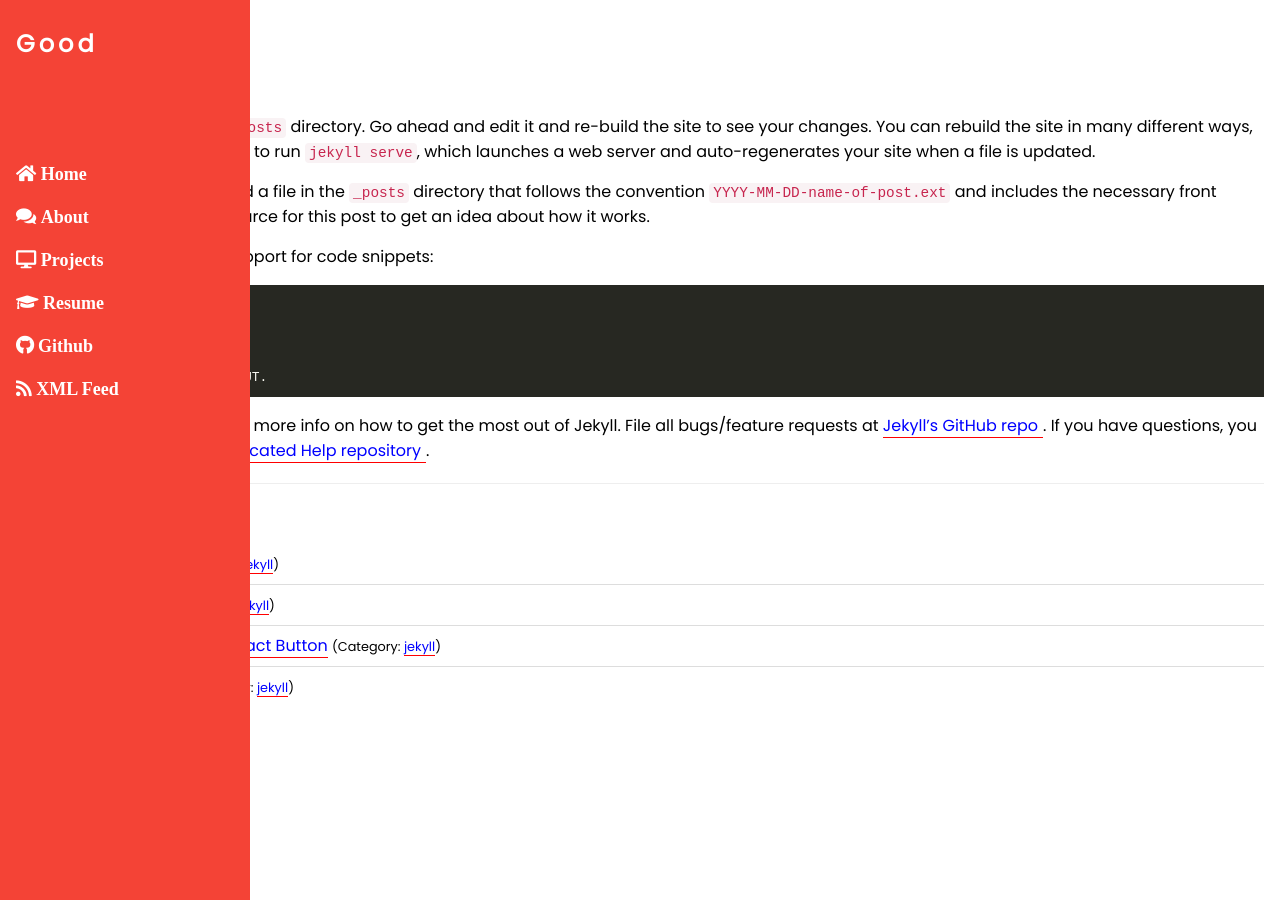
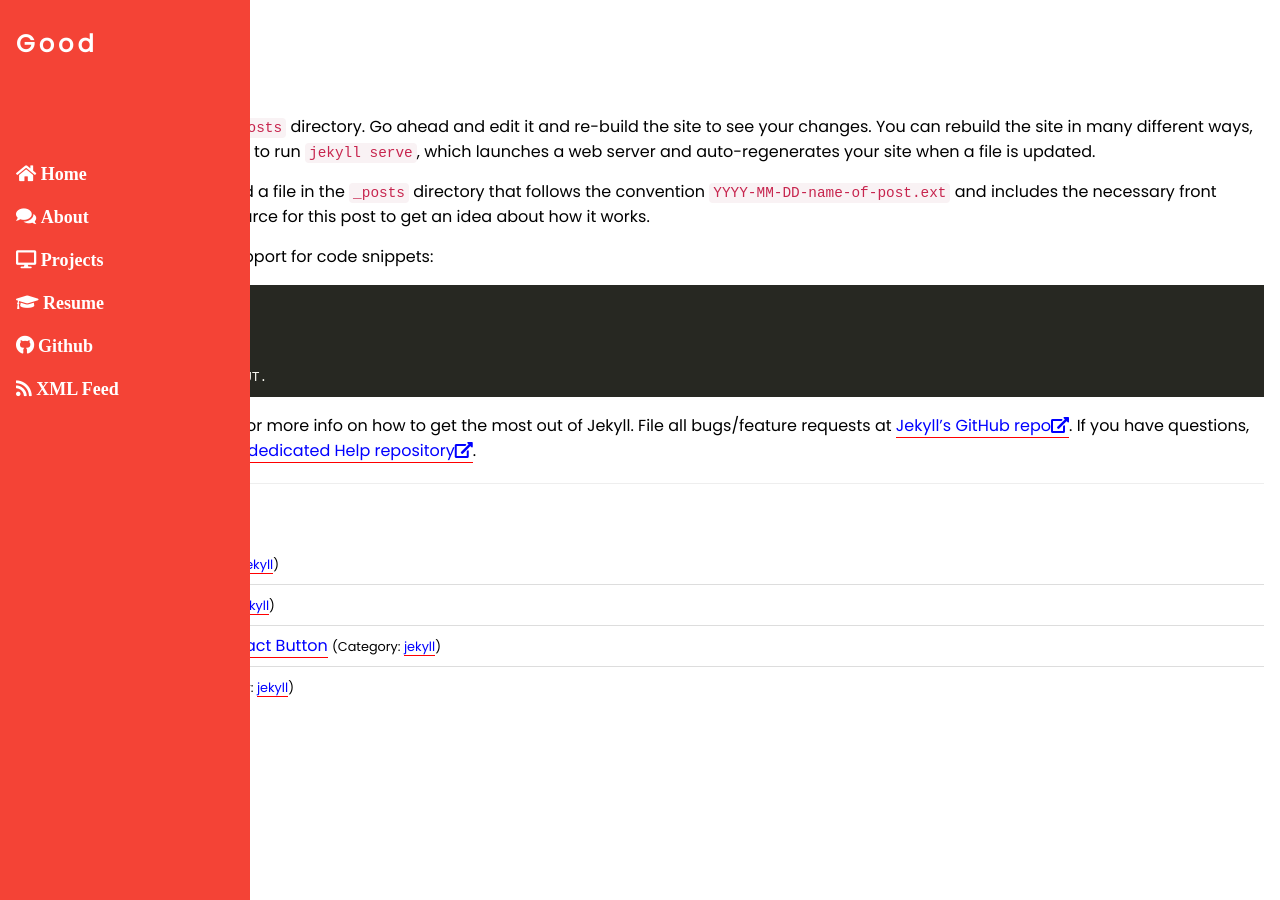
Before and after one commit to chipprogrammers/Good, a Jekyll site: the page built from _posts/2018-01-23-pagination-test3.md, in a window 1280 px wide. Built offline with Jekyll 4.4.1, drawn with Linux system fonts in a browser that asks for light colours; comment, search, counter and statistics services are not loaded.

Commit message:
Update main.css

```diff
--- a/assets/css/main.css
+++ b/assets/css/main.css
@@ -149,7 +149,7 @@
 #myLink a[href^="https://"]:after {
   content: "\f35d";
   font-family: "Font Awesome 5 Free";
-  margin: 0 0 0 5px;
+  font-weight: 900;
 }
 #myLink a:link {
     color: blue;
```
